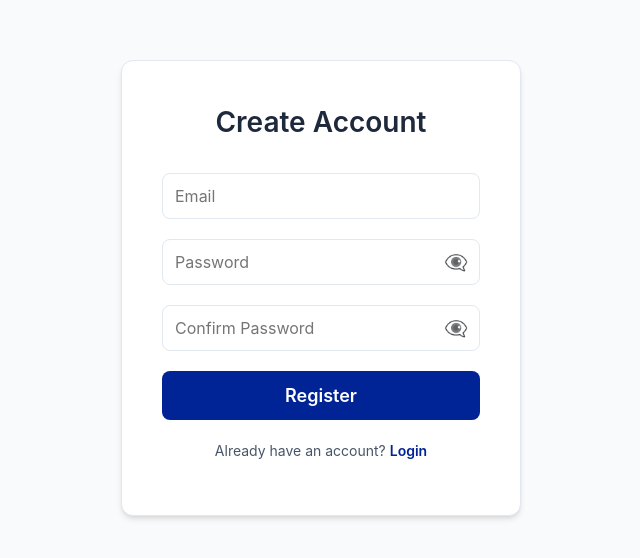
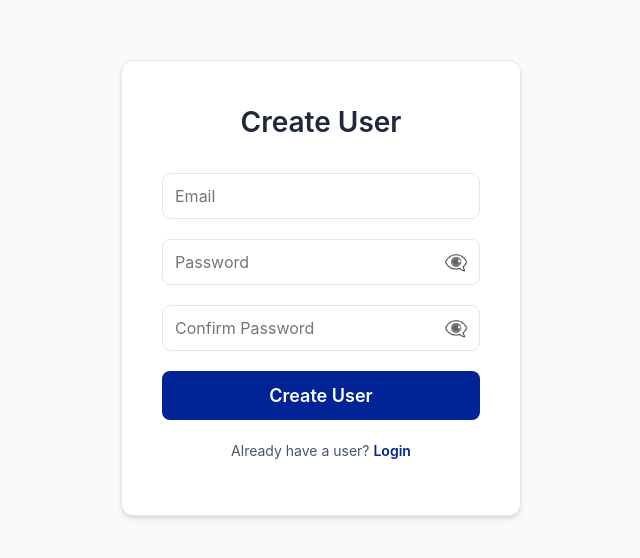
Before and after one commit to 415-Cloud/Cloud-Native-Dev-Project, a React (Create React App) app in the folder fitness-app-react-ui/: page /register in a window 1280 px wide. Shown: the part 112-670 px from the top of the page, without its empty margins (319-959 px from the left). Built offline with nearby package versions, Linux system fonts and the light colour scheme; no server answers; the HTML template or start-up script is replaced by a standard one.

Commit message:
Refactor UI to use Create User terminology

```diff
--- a/fitness-app-react-ui/src/screens/LoginScreen.js
+++ b/fitness-app-react-ui/src/screens/LoginScreen.js
@@ -77,7 +77,7 @@ const LoginScreen = () => {
                     </button>
                 </form>
                 <p className="link-text">
-                    Don't have an account? <Link to="/register">Register</Link>
+                    Don't have a user? <Link to="/register">Create User</Link>
                 </p>
             </div>
         </div>
--- a/fitness-app-react-ui/src/screens/RegisterScreen.js
+++ b/fitness-app-react-ui/src/screens/RegisterScreen.js
@@ -43,9 +43,9 @@ const RegisterScreen = () => {
                     setError(errorData);
                 } else if (errorData && typeof errorData === 'object') {
                     // Extract error message from error object
-                    setError(errorData.error || errorData.message || 'Registration failed. Please try again.');
+                    setError(errorData.error || errorData.message || 'User creation failed. Please try again.');
                 } else {
-                    setError('Registration failed. Please try again.');
+                    setError('User creation failed. Please try again.');
                 }
             } else {
                 setError('Network error. Please check if the server is running.');
@@ -59,7 +59,7 @@ const RegisterScreen = () => {
     return (
         <div className="register-container">
             <div className="register-card">
-                <h2>Create Account</h2>
+                <h2>Create User</h2>
                 <form onSubmit={handleRegister}>
                     <div className="form-group">
                         <input
@@ -104,11 +104,11 @@ const RegisterScreen = () => {
                     </div>
                     {error && <div className="error-message">{error}</div>}
                     <button type="submit" disabled={loading} className="submit-button">
-                        {loading ? 'Registering...' : 'Register'}
+                        {loading ? 'Creating User...' : 'Create User'}
                     </button>
                 </form>
                 <p className="link-text">
-                    Already have an account? <Link to="/login">Login</Link>
+                    Already have a user? <Link to="/login">Login</Link>
                 </p>
             </div>
         </div>
```
